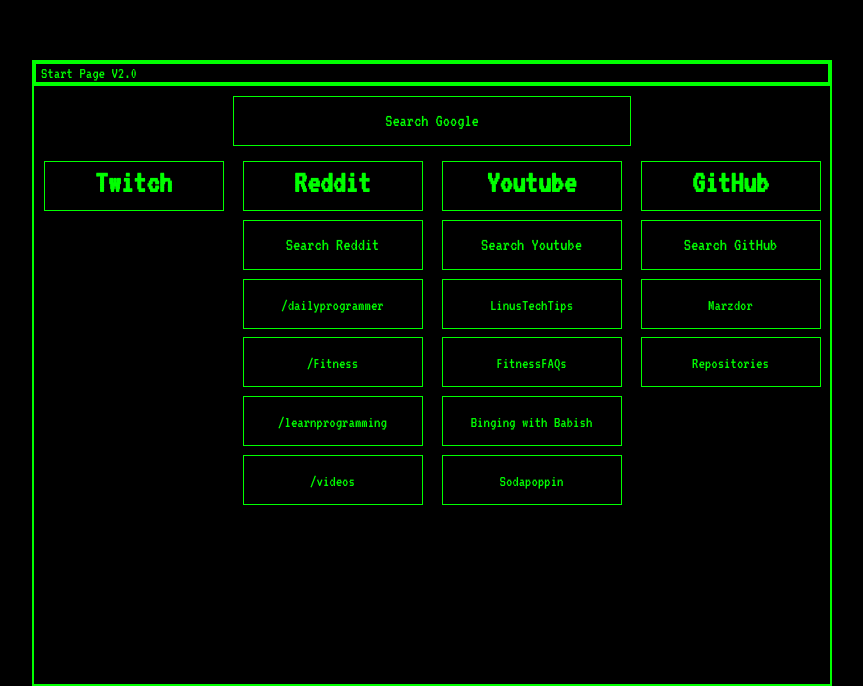
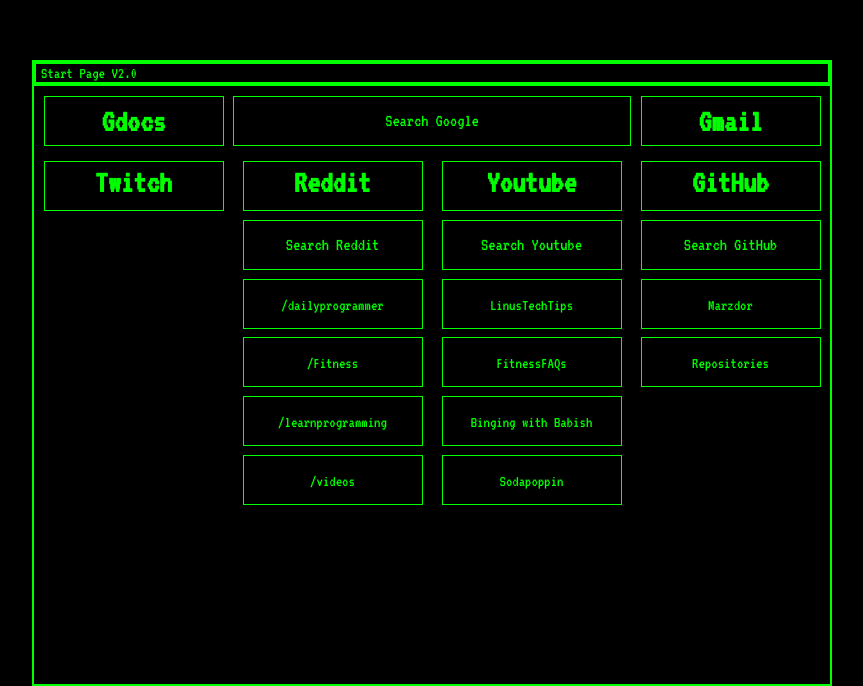
Before and after one commit to Marzdor/start-page, a website: page docs/index.html in a window 1280 px wide. Shown: the part 120-806 px from the top of the page, without its empty margins (208-1071 px from the left). Drawn offline with Linux system fonts and the light colour scheme; no server answers.

Commit message:
added gmail and google docs buttons

```diff
--- a/assests/css/modules/_container.css
+++ b/assests/css/modules/_container.css
@@ -31,7 +31,9 @@
         grid-template-rows: repeat(9, 1fr);
     }
     &-google {
-        grid-column: 2 / span 2;
+        grid-column: 1 / span 4;
         grid-row: 1 / span 1;
+        display: grid;
+        grid-template-columns: repeat(4, 1fr);
     }
 }
--- a/assests/css/modules/_content.css
+++ b/assests/css/modules/_content.css
@@ -7,9 +7,18 @@
     text-align: center;
     &--google {
         width: 100%;
+        grid-column: 2 / span 2;
         &>input {
             width: 100%;
         }
+    }
+    &--gmail {
+        grid-column: 4 / span 1;
+        align-self: center;
+    }
+    &--gdocs {
+        grid-column: 1 / span 1;
+        align-self: center;
     }
     &-header {
         color: lime;
--- a/docs/assests/css/styles.css
+++ b/docs/assests/css/styles.css
@@ -319,8 +319,10 @@
         grid-template-rows: repeat(9, 1fr);
     }
 .container-google {
-        grid-column: 2 / span 2;
+        grid-column: 1 / span 4;
         grid-row: 1 / span 1;
+        display: grid;
+        grid-template-columns: repeat(4, 1fr);
     }
 .content {
     width: 180px;
@@ -332,10 +334,19 @@
 }
 .content--google {
         width: 100%;
+        grid-column: 2 / span 2;
     }
 .content--google>input {
             width: 100%;
         }
+.content--gmail {
+        grid-column: 4 / span 1;
+        align-self: center;
+    }
+.content--gdocs {
+        grid-column: 1 / span 1;
+        align-self: center;
+    }
 .content-header {
         color: lime;
         border: solid 4px lime;
--- a/docs/index.html
+++ b/docs/index.html
@@ -12,10 +12,13 @@
 <body>
     <header class="content-header">Start Page V2.0</header>
     <div class="container">
-        <form class="container-google content content--google" action="https://www.google.com/search" method="get" autocomplete="off"
-            target="_blank">
-            <input class="content-sub-search" name="q" placeholder="Search Google" type="text">
-        </form>
+        <div class="container-google">
+            <a class="content-sub-header content--gdocs content" href="https://drive.google.com/drive/my-drive">Gdocs</a>
+            <form class="content content--google" action="https://www.google.com/search" method="get" autocomplete="off" target="_blank">
+                <input class="content-sub-search" name="q" placeholder="Search Google" type="text">
+            </form>
+            <a class="content-sub-header content--gmail content" href="https://mail.google.com/mail/u/0/#inbox">Gmail</a>
+        </div>
         <div class="container-twitch content">
             <a class="content-sub-header" href="https://www.twitch.tv/">Twitch</a>
         </div>
```
